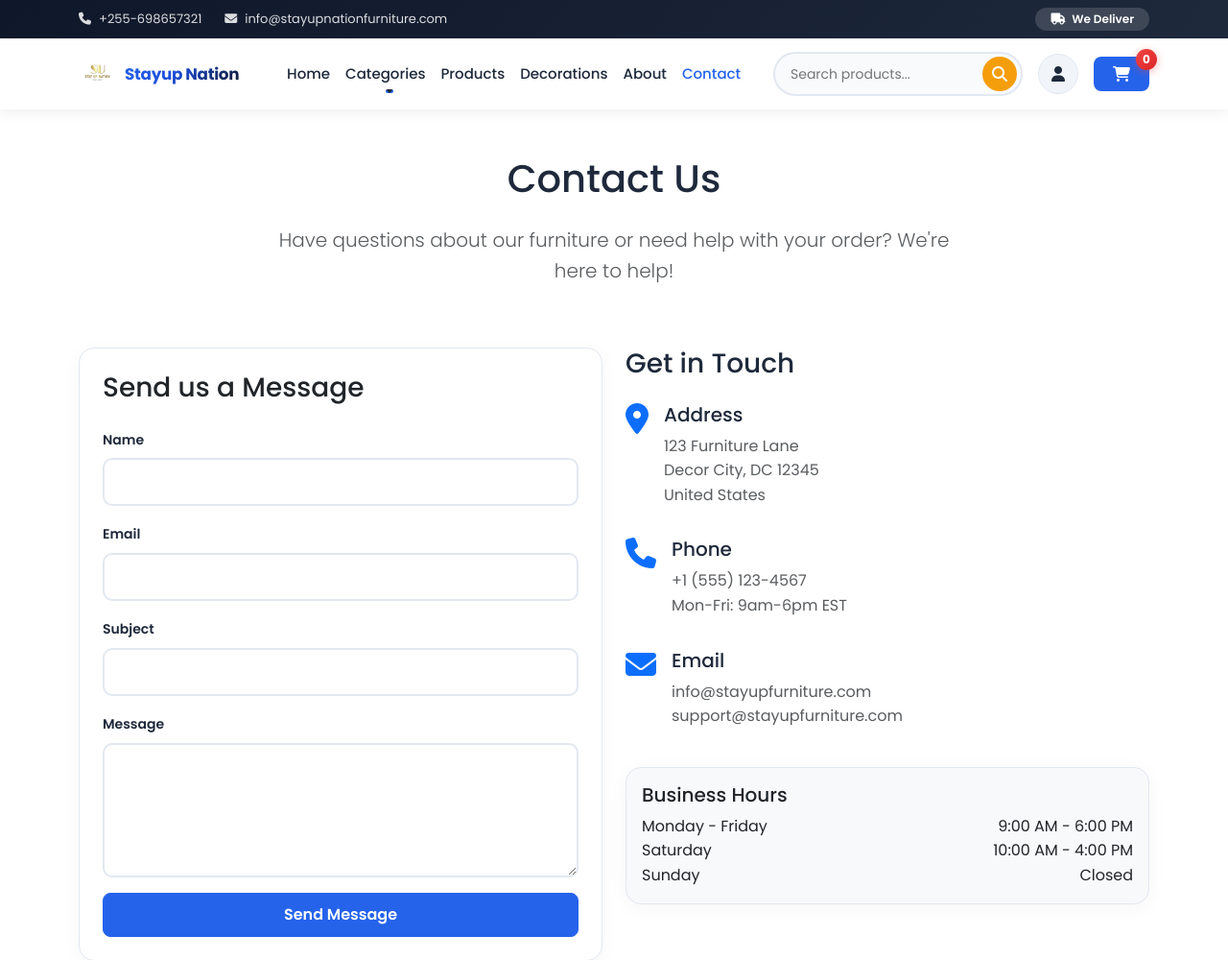
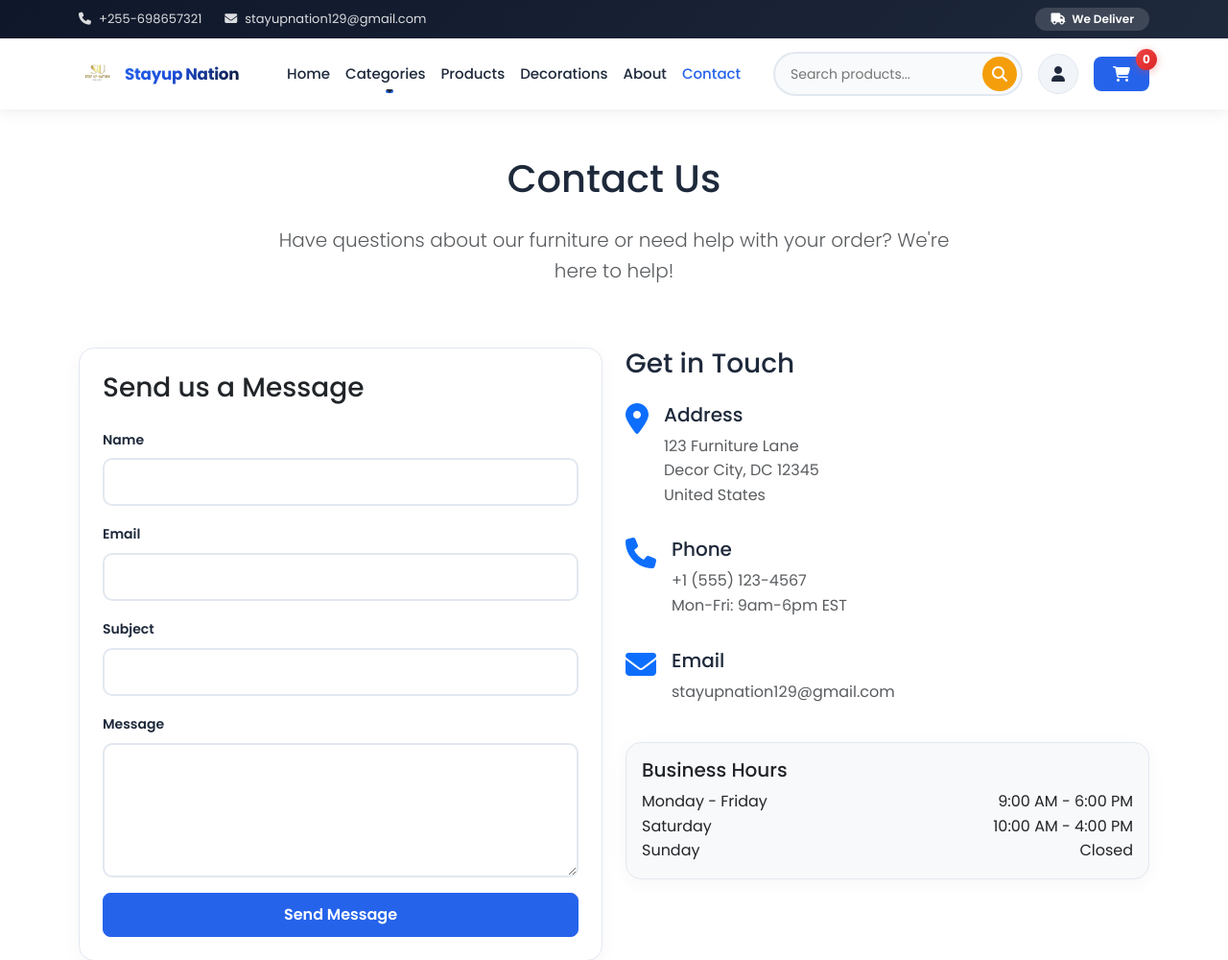
Before and after one commit to ezrahdermessi/stayupnationfurnitures, a Django app: page /contact/ in a window 1280 px wide. Shown: the top 1000 px of the page at 96% size. Run offline with Django 5.2, Linux system fonts and the light colour scheme; data comes from the database, SQL or seed files in the repository; data that the repository does not hold is empty.

Commit message:
Update all emails to stayupnation129@gmail.com

```diff
--- a/stayup_furniture/settings.py
+++ b/stayup_furniture/settings.py
@@ -208,7 +208,7 @@ EMAIL_HOST_USER = env("EMAIL_HOST_USER", "")
 EMAIL_HOST_PASSWORD = env("EMAIL_HOST_PASSWORD", "")
 DEFAULT_FROM_EMAIL = env(
     "DEFAULT_FROM_EMAIL",
-    "Stayup Nation Furniture <noreply@stayupfurniture.com>",
+    "Stayup Nation Furniture <stayupnation129@gmail.com>",
 )
 
 ADMIN_URL = "admin/"
--- a/store/management/commands/reset_admin.py
+++ b/store/management/commands/reset_admin.py
@@ -8,7 +8,7 @@ class Command(BaseCommand):
     def handle(self, *args, **kwargs):
         User = get_user_model()
         username = "admin"
-        email = "admin@stayupnation.com"
+        email = "stayupnation129@gmail.com"
         password = os.environ.get("DJANGO_SUPERUSER_PASSWORD", "Admin123!")
 
         if User.objects.filter(username=username).exists():
--- a/templates/base.html
+++ b/templates/base.html
@@ -18,7 +18,7 @@
                 <div class="d-flex justify-content-between align-items-center">
                     <div class="d-flex gap-4">
                         <a class="top-phone" href="tel:+25569865321"><i class="fas fa-phone me-2"></i>+255-698657321</a>
-                        <a class="top-email" href="mailto:info@stayupfurniture.com"><i class="fas fa-envelope me-2"></i>info@stayupnationfurniture.com</a>
+                        <a class="top-email" href="mailto:stayupnation129@gmail.com"><i class="fas fa-envelope me-2"></i>stayupnation129@gmail.com</a>
                     </div>
                     <div class="top-badge">
                         <span class="badge" style="background: rgba(255,255,255,0.15); color: white; padding: 6px 16px;">
--- a/templates/cart/order_confirmation.html
+++ b/templates/cart/order_confirmation.html
@@ -64,7 +64,7 @@
                                 </div>
                                 <div class="alert alert-warning mt-3 mb-0">
                                     <i class="fas fa-info-circle me-2"></i>
-                                    <strong>Important:</strong> After making payment, send proof of payment (screenshot or receipt) to WhatsApp: +255 700 123 456 or email: payments@stayupfurniture.com
+                                    <strong>Important:</strong> After making payment, send proof of payment (screenshot or receipt) to WhatsApp: +255 700 123 456 or email: stayupnation129@gmail.com
                                 </div>
                             </div>
                         </div>
--- a/templates/store/contact.html
+++ b/templates/store/contact.html
@@ -74,7 +74,7 @@
                     </div>
                     <div>
                         <h5>Email</h5>
-                        <p class="text-muted">info@stayupfurniture.com<br>support@stayupfurniture.com</p>
+                        <p class="text-muted">stayupnation129@gmail.com</p>
                     </div>
                 </div>
             </div>
```
